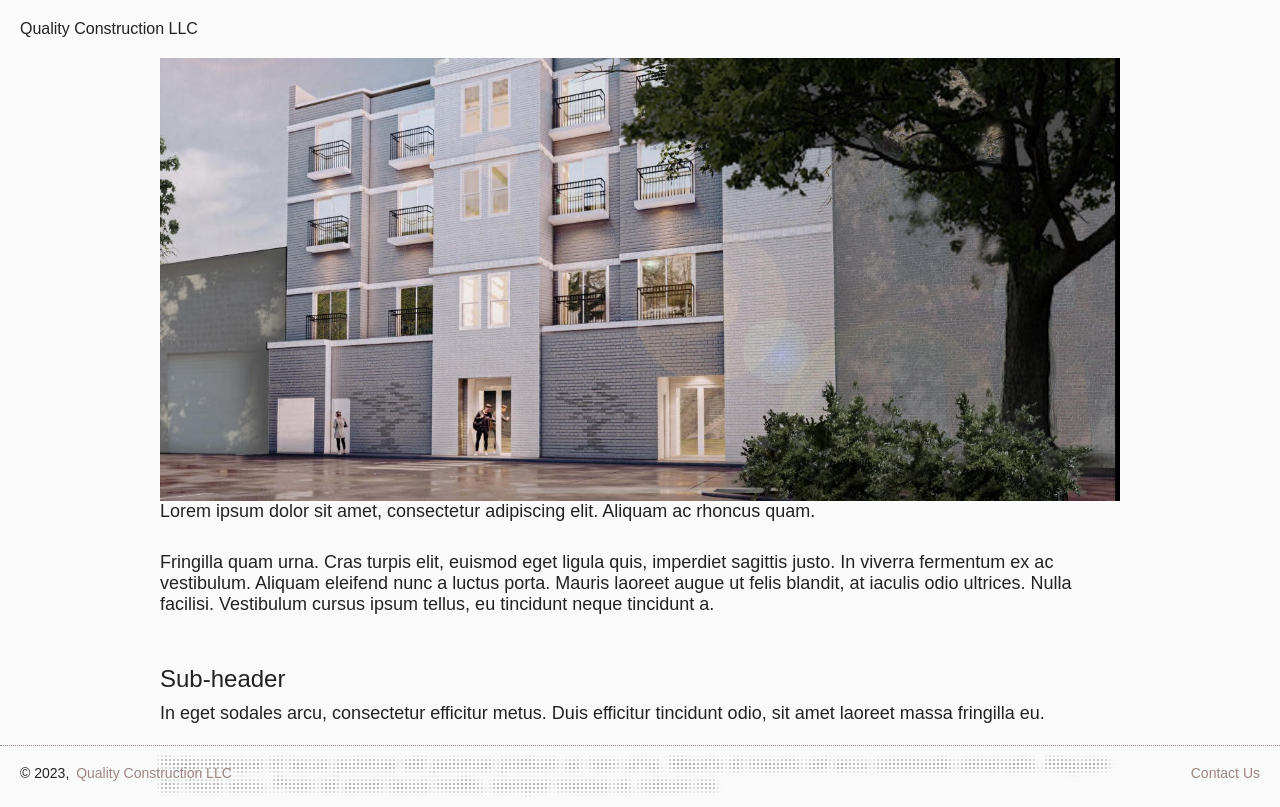
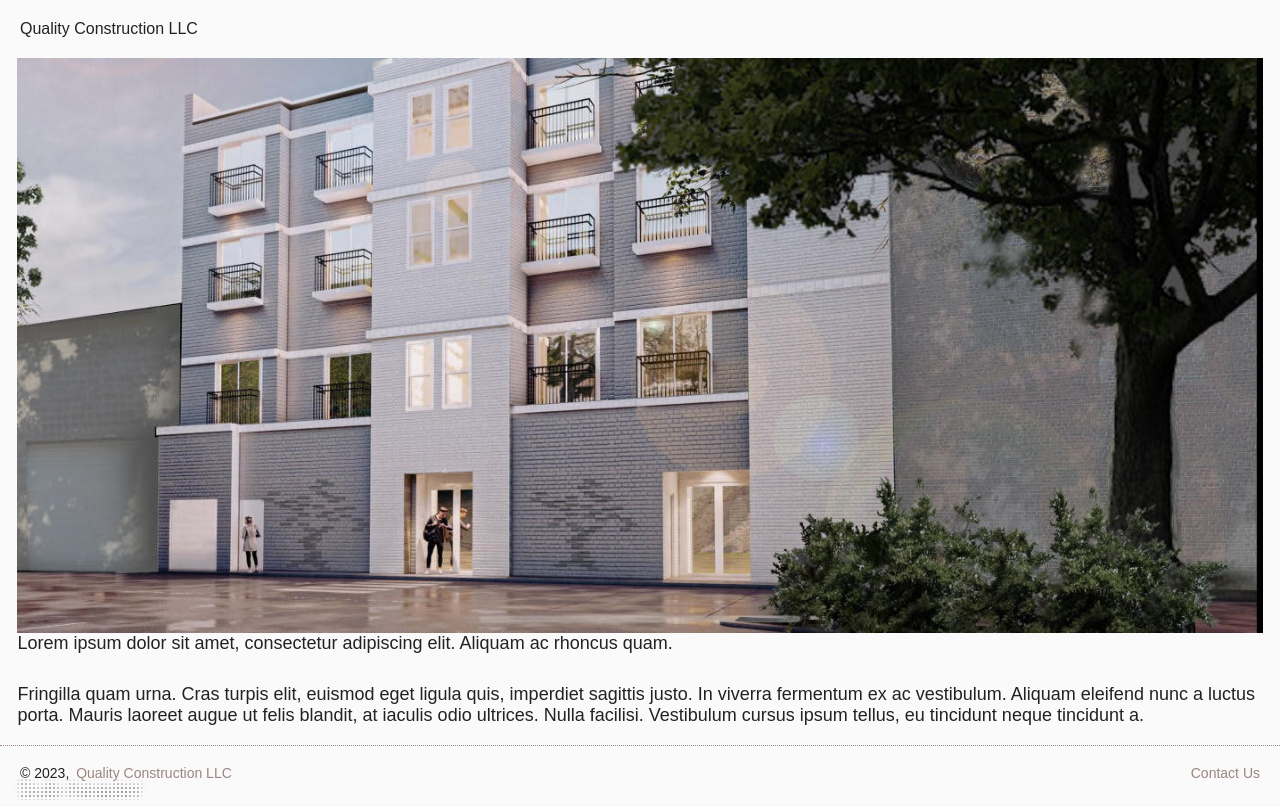
Before and after one commit to kate-mills/qcllc-helloworld, a Gatsby site: page / in a window 1280 px wide. Shown: the top 807 px of the page. Built offline with nearby package versions, Linux system fonts and the light colour scheme; Gatsby itself is replaced by a stand-in of ours.

Commit message:
hero image styles

```diff
--- a/src/components/layout.js
+++ b/src/components/layout.js
@@ -16,14 +16,14 @@ const Layout = ({ children }) => {
       <div
         style={{
           margin: `0 auto`,
-          maxWidth: 960,
+          maxWidth: '100%',
           padding: `0 1.0875rem 1.45rem`,
         }}
       >
         <motion.main
           initial={{ opacity: 0 }}
           animate={{ opacity: 1 }}
-          transition={{ type: 'tween', duration: 0.9 }}
+          transition={{ type: 'tween', duration: 1 }}
         >
           {children}
         </motion.main>
--- a/src/pages/index.js
+++ b/src/pages/index.js
@@ -10,7 +10,7 @@ export default function Home({data}) {
   return (
     <Layout>
       <article>
-    <GatsbyImage image={image} alt=""/>
+    <GatsbyImage image={image} alt="" style={{margin: '0 auto', width: '100%'}}/>
         <p>
           Lorem ipsum dolor sit amet, consectetur adipiscing elit. Aliquam ac
           rhoncus quam.
@@ -91,7 +91,6 @@ export const query = graphql`
       size
       childImageSharp {
         gatsbyImageData(
-          width: 960
           placeholder: BLURRED
           formats: [AUTO, WEBP, AVIF]
         )
```
